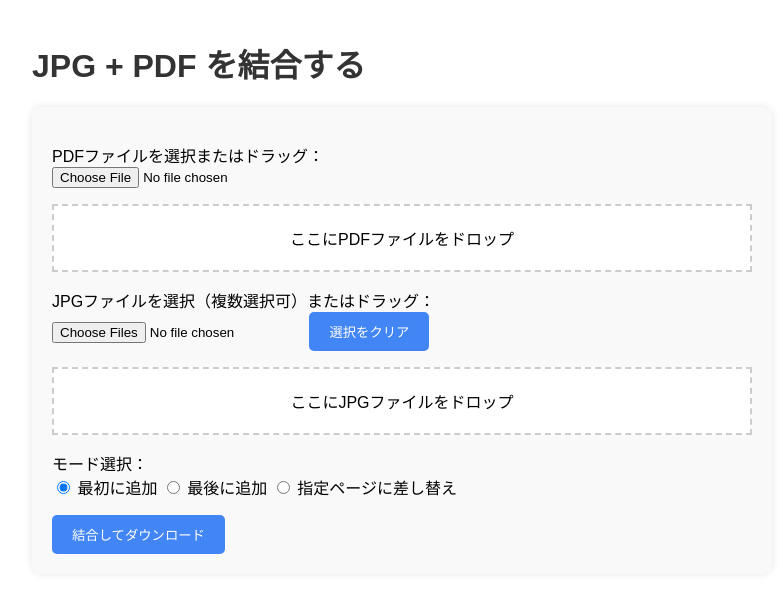
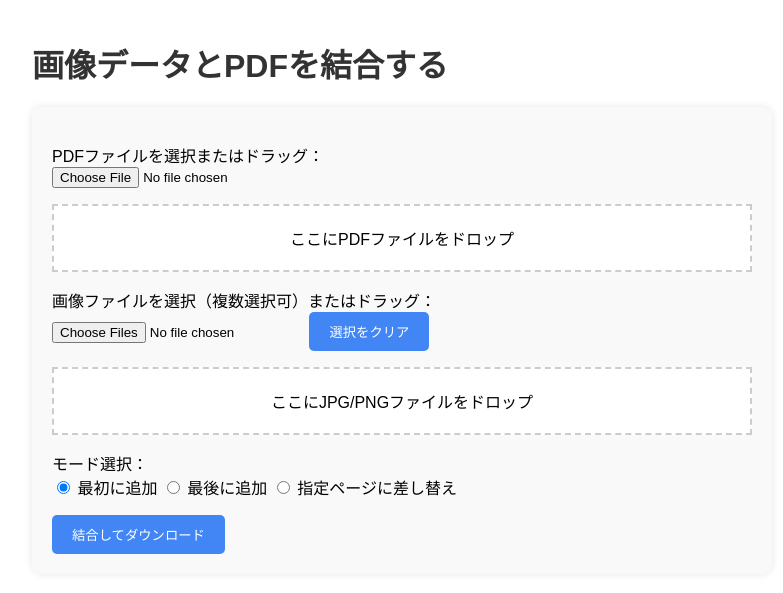
Before and after one commit to Ironbearbank/pdf-flask-tool, a Flask app: page / in a window 1280 px wide. Shown: the top 593 px of the page, without its empty margins (8-791 px from the left). Run offline with Flask 3, Linux system fonts and the light colour scheme.

Commit message:
🚀 正式版リリース: PNG対応 + UI改善

```diff
--- a/app.py
+++ b/app.py
@@ -6,7 +6,9 @@ import os
 import zipfile
 import tempfile
 import re
+import json
 from urllib.parse import quote
+from datetime import datetime
 
 app = Flask(__name__, template_folder='templates')
 
@@ -37,7 +39,7 @@ def convert_jpg_to_pdf_page(jpg_file, base_width=595, base_height=842):
     output_pdf = io.BytesIO()
     background.save(output_pdf, format="PDF")
     output_pdf.seek(0)
-    return PdfReader(output_pdf).pages[0]
+    return output_pdf
 
 @app.route('/')
 def index():
@@ -46,33 +48,41 @@ def index():
 @app.route('/merge', methods=['POST'])
 def merge():
     pdf_file = request.files.get('pdf')
-    all_jpg_files = request.files.getlist('jpgs')
+    jpg_files = request.files.getlist('jpgs')
+    jpg_order_json = request.form.get('jpg_order')
 
-    unique_jpg_files = {}
-    for f in all_jpg_files:
-        if f and f.filename.strip():
-            unique_jpg_files[f.filename] = f
-    jpg_files = list(unique_jpg_files.values())
+    if not pdf_file or not jpg_files or not jpg_order_json:
+        return "PDFとJPGファイルを選択してください", 400
 
-    if not pdf_file or not jpg_files:
-        return "PDFとJPGファイルを選択してください", 400
+    try:
+        ordered_filenames = json.loads(jpg_order_json)
+    except Exception:
+        return "JPGの順番情報が不正です", 400
+
+    jpg_file_map = {f.filename: f for f in jpg_files if f and f.filename.strip()}
+    jpg_files_ordered = [jpg_file_map.get(name) for name in ordered_filenames if name in jpg_file_map]
+
+    if len(jpg_files_ordered) == 0:
+        return "JPGファイルが見つかりません", 400
 
     with tempfile.TemporaryDirectory() as tmpdir:
         pdf_path = os.path.join(tmpdir, "input.pdf")
         pdf_file.save(pdf_path)
 
         pdf_base = os.path.splitext(sanitize(pdf_file.filename))[0]
-        output_paths = []
-
         reader = PdfReader(pdf_path)
         first_page = reader.pages[0]
         media_box = first_page.mediabox
         base_width = float(media_box.width)
         base_height = float(media_box.height)
 
-        for i, jpg in enumerate(jpg_files):
+        ordered_results = []
+
+        for i, jpg in enumerate(jpg_files_ordered):
             writer = PdfWriter()
-            jpg_page = convert_jpg_to_pdf_page(jpg, base_width, base_height)
+            jpg_pdf = convert_jpg_to_pdf_page(jpg, base_width, base_height)
+            jpg_pdf_reader = PdfReader(jpg_pdf)
+            jpg_page = jpg_pdf_reader.pages[0]
 
             mode = request.form.get('mode')
             if mode == 'add_to_start':
@@ -99,24 +109,24 @@ def merge():
 
             jpg_base = os.path.splitext(sanitize(jpg.filename))[0]
             output_filename = f"{jpg_base}_{pdf_base}.pdf"
-            output_path = os.path.join(tmpdir, output_filename)
+            blob = io.BytesIO()
+            writer.write(blob)
+            blob.seek(0)
+            ordered_results.append((output_filename, blob))
 
-            with open(output_path, 'wb') as f:
-                writer.write(f)
-
-            output_paths.append((output_path, output_filename))
-
-        if len(jpg_files) == 1 and len(output_paths) == 1:
-            path, filename = output_paths[0]
-            response = make_response(send_file(path, as_attachment=True))
+        if len(ordered_results) == 1:
+            filename, blob = ordered_results[0]
+            response = make_response(send_file(blob, as_attachment=True, download_name=filename))
             response.headers['Content-Disposition'] = f"attachment; filename*=UTF-8''{quote(filename)}"
             return response
 
         zip_filename = f"merged_{pdf_base}.zip"
         zip_path = os.path.join(tmpdir, zip_filename)
         with zipfile.ZipFile(zip_path, 'w') as zipf:
-            for path, name in output_paths:
-                zipf.write(path, arcname=name)
+            for filename, blob in ordered_results:
+                zipinfo = zipfile.ZipInfo(filename)
+                zipinfo.date_time = datetime.now().timetuple()[:6]
+                zipf.writestr(zipinfo, blob.read())
 
         response = make_response(send_file(zip_path, as_attachment=True))
         response.headers['Content-Disposition'] = f"attachment; filename*=UTF-8''{quote(zip_filename)}"
--- a/templates/index.html
+++ b/templates/index.html
@@ -53,18 +53,18 @@
   </style>
 </head>
 <body>
-<h1>JPG + PDF を結合する</h1>
+<h1>画像データとPDFを結合する</h1>
 <form id="mergeForm" enctype="multipart/form-data">
   <p>PDFファイルを選択またはドラッグ：<br>
     <input type="file" name="pdf" id="pdfInput" accept=".pdf" required>
   </p>
   <div class="drop-area" id="pdfDropArea">ここにPDFファイルをドロップ</div>
 
-  <p>JPGファイルを選択（複数選択可）またはドラッグ：<br>
-    <input type="file" name="jpgs" id="jpgInput" accept=".jpg,.jpeg" multiple required>
+  <p>画像ファイルを選択（複数選択可）またはドラッグ：<br>
+    <input type="file" name="jpgs" id="jpgInput" accept=".jpg,.jpeg,.png" multiple required>
     <button type="button" id="clearJpgs">選択をクリア</button>
   </p>
-  <div class="drop-area" id="jpgDropArea">ここにJPGファイルをドロップ</div>
+  <div class="drop-area" id="jpgDropArea">ここにJPG/PNGファイルをドロップ</div>
   <ul id="jpgList"></ul>
 
   <p>モード選択：<br>
@@ -106,12 +106,24 @@ const toggleBtn = document.getElementById('toggleModeBtn');
 const previewArea = document.getElementById('previewArea');
 const modeRadios = document.querySelectorAll('input[name="mode"]');
 
+function updateJpgInputFiles() {
+  const dt = new DataTransfer();
+  jpgFiles.forEach(f => dt.items.add(f));
+  jpgInput.files = dt.files;
+}
+
 jpgInput.addEventListener('change', e => {
-  jpgFiles.push(...e.target.files);
+  const newFiles = [...e.target.files].filter(newFile => {
+    return !jpgFiles.some(existing => existing.name === newFile.name);
+  });
+  jpgFiles.push(...newFiles);
+  updateJpgInputFiles();
   refreshUI();
 });
+
 clearBtn.addEventListener('click', () => {
   jpgFiles.length = 0;
+  updateJpgInputFiles();
   jpgInput.value = '';
   refreshUI();
 });
@@ -126,8 +138,10 @@ dropArea.addEventListener('dragleave', () => {
 dropArea.addEventListener('drop', e => {
   e.preventDefault();
   dropArea.style.background = '#fff';
-  const files = [...e.dataTransfer.files].filter(f => f.type.includes('image'));
-  jpgFiles.push(...files);
+  const incoming = [...e.dataTransfer.files].filter(f => f.type.includes('image'));
+  const filtered = incoming.filter(f => !jpgFiles.some(existing => existing.name === f.name));
+  jpgFiles.push(...filtered);
+  updateJpgInputFiles();
   refreshUI();
 });
 
@@ -199,11 +213,12 @@ function refreshUI() {
     filename.textContent = ` 📷 ${file.name}`;
 
     const deleteBtn = document.createElement('button');
-    deleteBtn.textContent = '🗑️';
+    deleteBtn.textContent = '🗑️ 削除';
     deleteBtn.style.marginLeft = '8px';
     deleteBtn.type = 'button';
     deleteBtn.onclick = () => {
       jpgFiles.splice(i, 1);
+      updateJpgInputFiles();
       refreshUI();
     };
 
@@ -253,6 +268,8 @@ form.addEventListener('submit', e => {
   e.preventDefault();
   const formData = new FormData(form);
   jpgFiles.forEach(f => formData.append("jpgs", f));
+  const jpgOrder = jpgFiles.map(f => f.name);
+  formData.append("jpg_order", JSON.stringify(jpgOrder));
 
   fetch('/merge', {
     method: 'POST',
```
